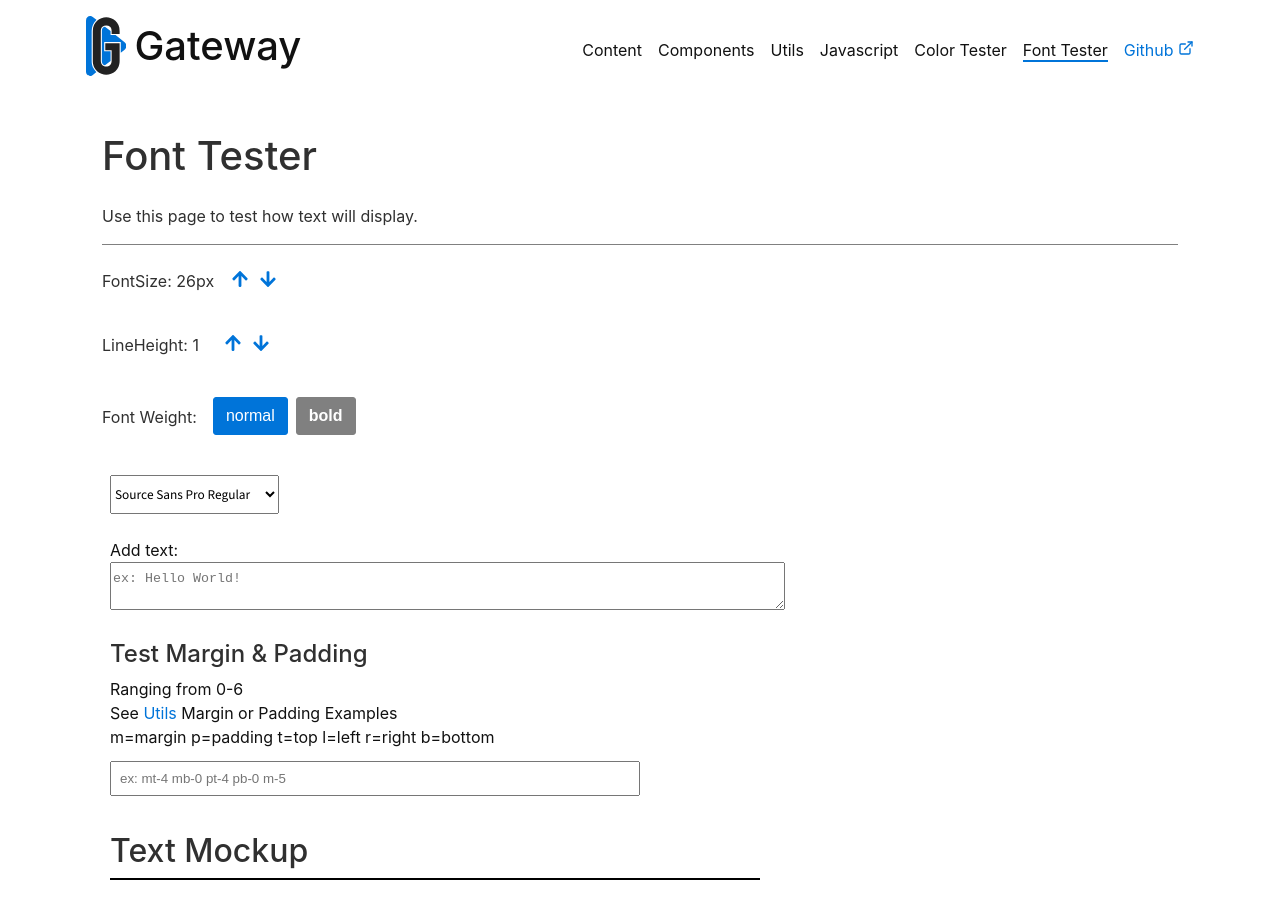
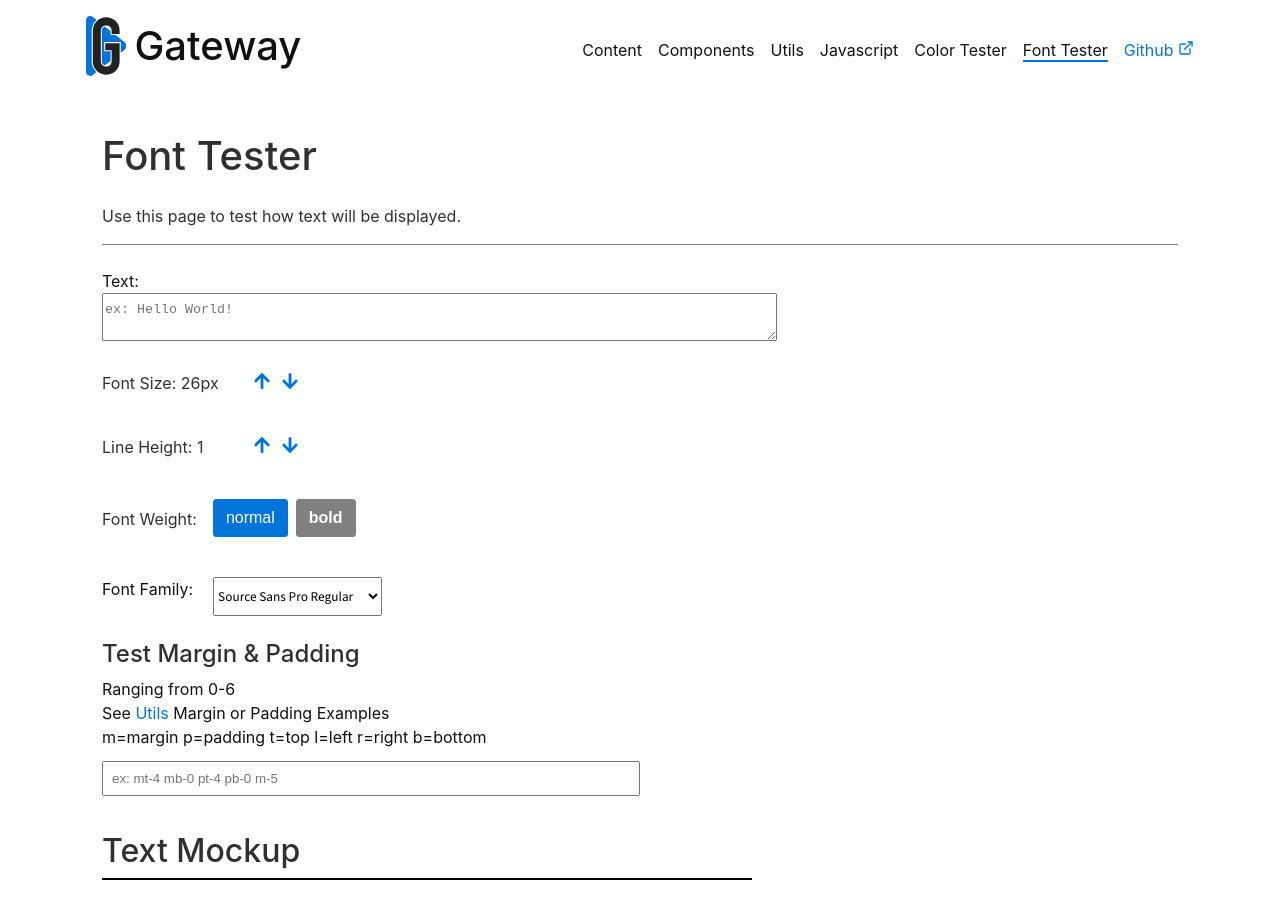
Before and after one commit to FindawayWorld/Solon, a React (Create React App) app: page /#/font-tester in a window 1280 px wide. Built offline with nearby package versions, Linux system fonts and the light colour scheme.

Commit message:
reorganized added a label

```diff
--- a/src/pages/FontTester.jsx
+++ b/src/pages/FontTester.jsx
@@ -14,13 +14,24 @@ const FontTester = (props) => {
     return (
         <section className="container">
             <h1 className="my-6">Font Tester</h1>
-            <p>Use this page to test how text will display.</p>
+            <p>Use this page to test how text will be displayed.</p>
             <hr />
+            <article className="my-6">
+                <label htmlFor="txt">Text:</label>
+                <textarea
+                    className="py-2 mx-auto"
+                    defaultValue={text}
+                    name="txt"
+                    placeholder="ex: Hello World!"
+                    style={{ width: '100%', maxWidth: '675px' }}
+                    onChange={(e) => setText(e.target.value)}
+                />
+            </article>
             <article className="row col-xs-12 my-6" style={{ height: 'fit-content' }}>
                 {' '}
-                <p>FontSize: {pxSize}px </p>
+                <p style={{ width: '150px' }}>Font Size: {pxSize}px </p>
                 <button
-                    className="btn p-0 m-0 pr-2 ml-4"
+                    className="btn p-0 m-0 pr-2"
                     style={{ height: 'fit-content' }}
                     onClick={() => setPxSize(pxSize + 1)}
                 >
@@ -31,9 +42,9 @@ const FontTester = (props) => {
                 </button>
             </article>
             <article className="col-xs-12 row my-6" style={{ height: 'fit-content' }}>
-                <p>LineHeight: {lineHeight}</p>
+                <p style={{ width: '150px' }}>Line Height: {lineHeight}</p>
                 <button
-                    className="btn p-0 m-0 pr-2  ml-6"
+                    className="btn p-0 m-0 pr-2"
                     onClick={() => setPxLineHeight(lineHeight + 0.25)}
                     style={{ height: 'fit-content' }}
                 >
@@ -73,9 +84,11 @@ const FontTester = (props) => {
                     </button>
                 </div>
             </article>
-            <article className="col-xs-12 mt-2">
+            <article className="row col-xs-12 mt-2">
+                <label htmlFor="fontfamily">Font Family:</label>
                 <select
-                    className="py-2"
+                    name="fontfamily"
+                    className="ml-5 py-2"
                     style={{ fontFamily: fontFamily }}
                     onChange={(e) => setFontFamily(e.target.value)}
                 >
@@ -92,19 +105,8 @@ const FontTester = (props) => {
                     <option value="crayonregular">character-regular</option>
                 </select>
             </article>
-            <article className="col-xs-12 my-6">
-                <label htmlFor="txt">Add text:</label>
-                <textarea
-                    className="py-2 mx-auto"
-                    defaultValue={text}
-                    name="txt"
-                    placeholder="ex: Hello World!"
-                    style={{ width: '100%', maxWidth: '675px' }}
-                    onChange={(e) => setText(e.target.value)}
-                />
-            </article>
 
-            <article className="col-xs-12 my-6">
+            <article className="my-6">
                 <h4>Test Margin &amp; Padding</h4>
                 <label htmlFor="classNames">Ranging from 0-6</label>
                 <label htmlFor="classNames">
@@ -120,7 +122,7 @@ const FontTester = (props) => {
                     onChange={(e) => setClassNames(e.target.value)}
                 />
             </article>
-            <article className="col-xs-12 my-6">
+            <article className="my-6">
                 <h2>Text Mockup</h2>
                 <div
                     className=""
```
